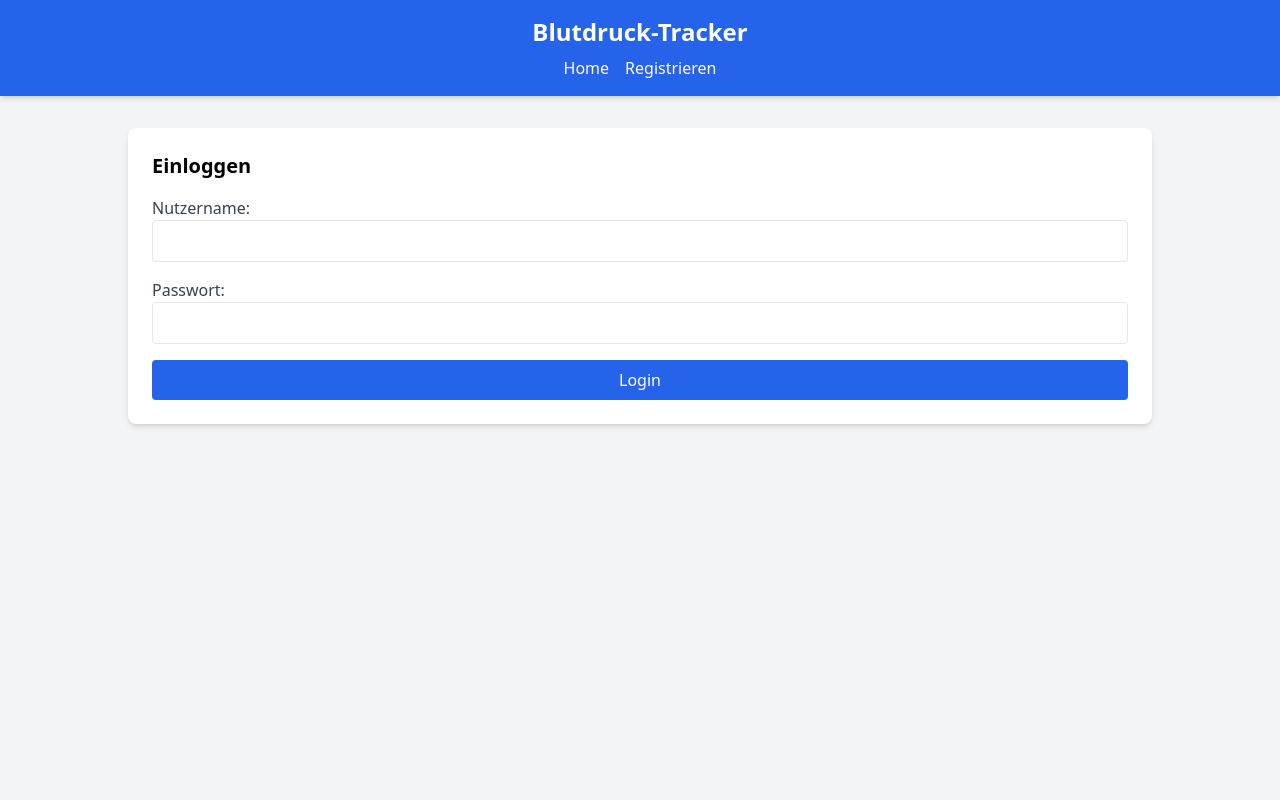
After one commit to nxjexe/blood-pressure-tracker, a Flask app: page /login in a window 1280 px wide. The commit adds this page. Run offline with Flask 3, Linux system fonts and the light colour scheme; some libraries are stand-ins or nearby versions.

Commit message:
Add user ID and username to DB; add register, login, logout, delete_user routes; add register and login HTMLs

```diff
--- a/app.py
+++ b/app.py
@@ -1,10 +1,12 @@
 from flask import Flask, render_template, redirect, request, url_for, flash
 from datetime import datetime
-from sqlalchemy import create_engine, Column, Integer, String, DateTime
+from sqlalchemy import create_engine, Column, Integer, String, DateTime, ForeignKey
 from sqlalchemy.ext.declarative import declarative_base
-from sqlalchemy.orm import sessionmaker
+from sqlalchemy.orm import sessionmaker, relationship
 from zoneinfo import ZoneInfo
 from io import StringIO
+from flask_login import UserMixin, LoginManager, login_user, logout_user, login_required, current_user
+from werkzeug.security import generate_password_hash, check_password_hash
 import os # für Env-Variable
 import pandas as pd
 
@@ -16,6 +18,13 @@ app = Flask(__name__)
 app.secret_key = 'dev-key'  # Für flash; in Prod: os.getenv('SECRET_KEY')
 engine = create_engine('sqlite:///bp.db')
 Base = declarative_base()
+
+class User(Base, UserMixin):
+    __tablename__ = 'users'
+    id = Column(Integer, primary_key=True)
+    username = Column(String(50), unique=True, nullable=False)
+    password = Column(String(255), nullable=False)  # Gehashtes PW
+
 class BPLog(Base):
     __tablename__ = 'logs'
     id = Column(Integer, primary_key=True)
@@ -24,14 +33,31 @@ class BPLog(Base):
     pul = Column(Integer)
     comment = Column(String(255)) # Max 255 Zeichen
     time = Column(DateTime(timezone=True), default=custom_timezone_now)
+    user_id = Column(Integer, ForeignKey('users.id'), nullable=False)   # Jeder Log gehört zu einem User
+    user = relationship('User', back_populates='logs')  # Beziehung: Ermöglicht Zugriff wie log.user
 
+User.logs = relationship('BPLog', order_by=BPLog.id, back_populates='user') # Rückbeziehung
 
 Base.metadata.create_all(engine)
 Session = sessionmaker(bind=engine)
 
+login_manager = LoginManager()
+login_manager.init_app(app)
+login_manager.login_view = 'login'  # Redirect zu Login, wenn nicht angemeldet
+
+@login_manager.user_loader
+def load_user(user_id):
+    session = Session()
+    user = session.query(User).get(int(user_id))
+    session.close()
+    return user
+
+@login_required
 @app.route('/', methods=['GET', 'POST'])
 def index():
     session = Session()
+    if not current_user.is_authenticated:
+        return redirect(url_for('login'))
     if request.method == 'POST':
         try:
             manual_time_str = request.form.get('manual_time', '')
@@ -47,19 +73,84 @@ def index():
                 comment=request.form.get('comment', ''), # Leerer String als Default
                 time=manual_time
             )
+            log.user_id = current_user.id
             session.add(log)
             session.commit()
             session.close()
             return redirect(url_for('index'))
         except (ValueError, TypeError):
-            logs = session.query(BPLog).order_by(BPLog.time.desc()).all()
+            logs = session.query(BPLog).filter_by(user_id=current_user.id).order_by(BPLog.time.desc()).all()
+            users = [] if current_user.id != 1 else session.query(User).all() # User Liste für Admin-Account
             session.close()
-            return render_template('index.html', logs=logs, error="Ungültige Eingabe - bitte Zahlen und Datum eingeben.")
-    logs = session.query(BPLog).order_by(BPLog.time.desc()).all()
+            return render_template('index.html', logs=logs, error="Ungültige Eingabe - bitte Zahlen und Datum eingeben.", users=users)
+    logs = session.query(BPLog).filter_by(user_id=current_user.id).order_by(BPLog.time.desc()).all()
+    users = [] if current_user.id != 1 else session.query(User).all() # User Liste für Admin-Account
     session.close()
-    return render_template('index.html', logs=logs, error=None)
+    return render_template('index.html', logs=logs, error=None, users=users)
+
+@app.route('/register', methods=['GET', 'POST'])
+def register():
+    if request.method == 'POST':
+        username = request.form.get('username')
+        password = request.form.get('password')
+        session = Session()
+        existing_user = session.query(User).filter_by(username=username).first()
+        if existing_user:
+            flash("Username existiert schon!", "error")
+            session.close()
+            return redirect(url_for('register'))
+        hashed_pw = generate_password_hash(password)  # Sicheres Hashing
+        user = User(username=username, password=hashed_pw)
+        session.add(user)
+        session.commit()
+        session.close()
+        flash("Registriert! Jetzt einloggen.", "success")
+        return redirect(url_for('login'))
+    return render_template('register.html')  # Erstelle eine neue HTML-Vorlage mit Form (username, password)
+
+@app.route('/login', methods=['GET', 'POST'])
+def login():
+    if request.method == 'POST':
+        username = request.form.get('username')
+        password = request.form.get('password')
+        session = Session()
+        user = session.query(User).filter_by(username=username).first()
+        session.close()
+        if user and check_password_hash(user.password, password):
+            login_user(user)
+            return redirect(url_for('index'))
+        flash("Falsche Daten!", "error")
+        return redirect(url_for('login'))
+    return render_template('login.html')  # Form: <input name="username"> <input name="password" type="password">
+
+@app.route('/logout')
+@login_required  # Nur für Eingeloggte
+def logout():
+    logout_user()
+    return redirect(url_for('login'))
+
+@app.route('/delete_user/<int:user_id>', methods=['POST'])
+@login_required
+def delete_user(user_id):
+    if current_user.id != 1:  # Nur Admin (ID 1) darf löschen – passe an
+        flash("Nicht autorisiert!", "error")
+        return redirect(url_for('index'))
+    session = Session()
+    user = session.query(User).get(user_id)
+    if user_id == current_user.id:
+        flash("Selbstlöschung verboten!", "error")
+        return redirect(url_for('index'))
+    if user:
+        # Logs zuerst löschen (Kaskade)
+        session.query(BPLog).filter_by(user_id=user_id).delete()
+        session.delete(user)
+        session.commit()
+    session.close()
+    flash("User gelöscht.", "success")
+    return redirect(url_for('index'))  # Oder zu Admin-Seite
 
 # Bulk upload from CSV
+@login_required
 @app.route('/bulk_upload', methods=['POST'])
 def bulk_upload():
     if 'file' not in request.files:
@@ -109,6 +200,7 @@ def bulk_upload():
                     comment=comment,
                     time=manual_time
                 )
+                log.user_id = current_user.id
                 session.add(log)
                 count += 1
             except ValueError as ve:
@@ -132,10 +224,11 @@ def delete_log(log_id):
     session.close()
     return redirect(url_for('index'))
 
+@login_required
 @app.route('/plot')
 def plot():
     session = Session()
-    logs = session.query(BPLog).order_by(BPLog.time.asc()).all()
+    logs = session.query(BPLog).filter(BPLog.user_id == current_user.id).order_by(BPLog.time.asc()).all()
     session.close()
     return render_template('plot.html', logs=logs)
 
--- a/pyproject.toml
+++ b/pyproject.toml
@@ -4,7 +4,9 @@ version = "0.1.0"
 requires-python = ">=3.13"
 dependencies = [
     "flask>=3.1.2",
+    "flask-login>=0.6.3",
     "gunicorn>=23.0.0",
     "pandas>=2.3.3",
     "sqlalchemy>=2.0.43",
+    "werkzeug>=3.1.3",
 ]
--- /dev/null
+++ b/templates/login.html
@@ -0,0 +1,35 @@
+<!DOCTYPE html>
+<html lang="de">
+    <head>
+        <meta charset="UTF-8">
+        <meta name="viewport" content="width=device-width, initial-scale=1.0">
+        <title>Blutdruck-Tracker</title>
+        <script src="https://cdn.tailwindcss.com"></script>
+    </head>
+    <body class="min-h-screen bg-gray-100">
+        <header class="bg-blue-600 text-white p-4 shadow-md">
+            <h1 class="text-2xl font-bold text-center">Blutdruck-Tracker</h1>
+            <nav class="flex justify-center space-x-4 mt-2">
+                <a href="{{ url_for('index') }}" class="hover:underline">Home</a>
+                {% if current_user.is_authenticated %}
+                <a href="{{ url_for('plot') }}" class="hover:underline">Plot</a>
+                {% endif %}
+                <a href="{{ url_for('register') }}" class="hover:underline">Registrieren</a>
+            </nav>
+        </header>
+        <main class="w-full max-w-3xl md:max-w-4xl lg:max-w-5xl mx-auto mt-8 p-6 bg-white rounded-lg shadow-md">
+            <h2 class="text-xl font-semibold mb-4">Einloggen</h2>
+            <form method="POST" class="space-y-4">
+                <div>
+                    <label for="username" class="block text-gray-700">Nutzername:</label>
+                    <input name="username" required class="w-full p-2 border rounded">
+                </div>
+                <div>
+                    <label for="password" class="block text-gray-700">Passwort:</label>
+                    <input name="password" type="password" required class="w-full p-2 border rounded">
+                </div>
+                <input type="submit" value="Login" class="w-full bg-blue-600 text-white p-2 rounded hover:bg-blue-700">
+            </form>
+        </main>
+    </body>
+</html>
```
Also changed, not shown: templates/index.html (+22 -0 lines), templates/plot.html (+7 -0 lines), templates/register.html (added, +34 -0 lines), 1 other file.
